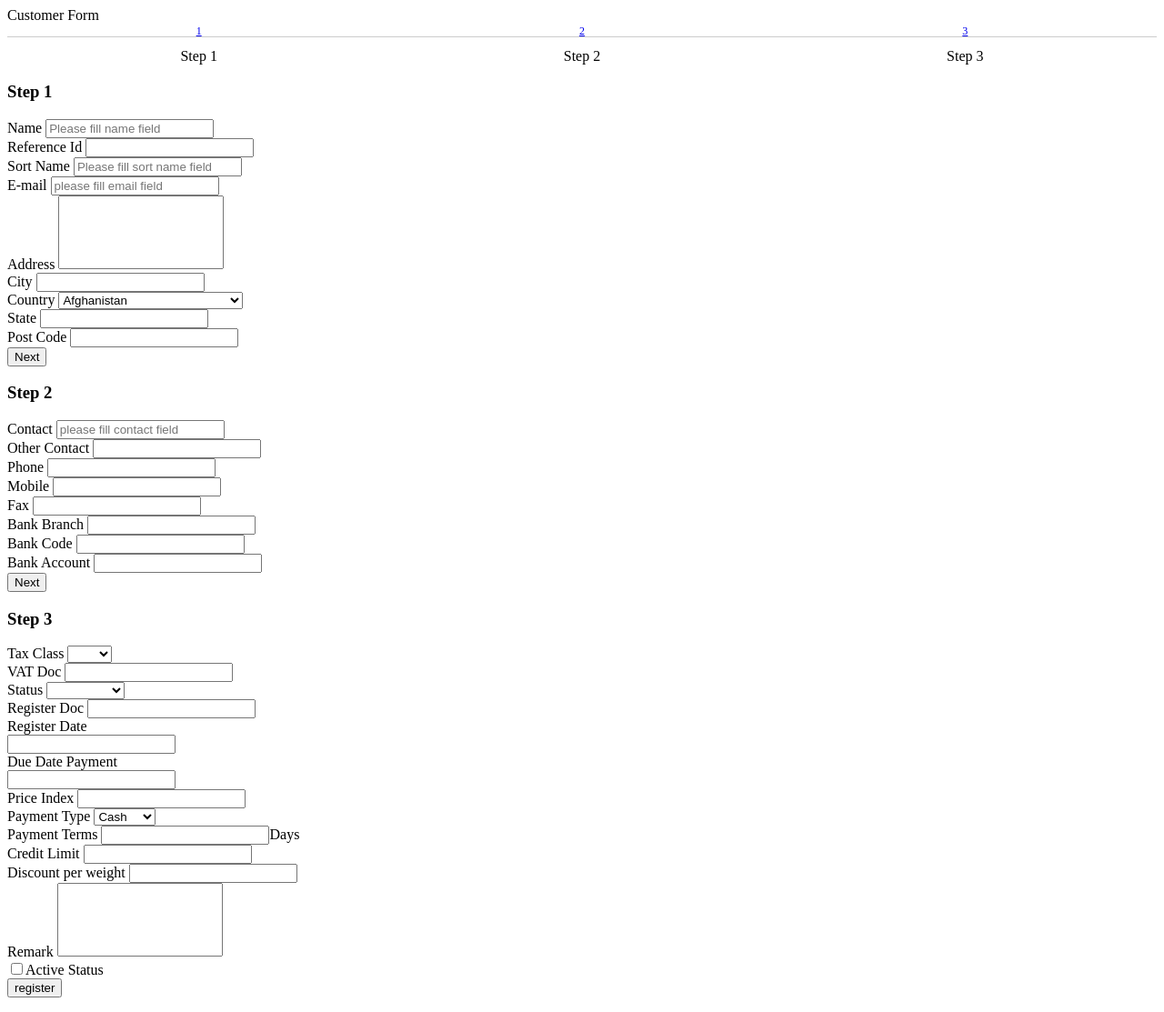
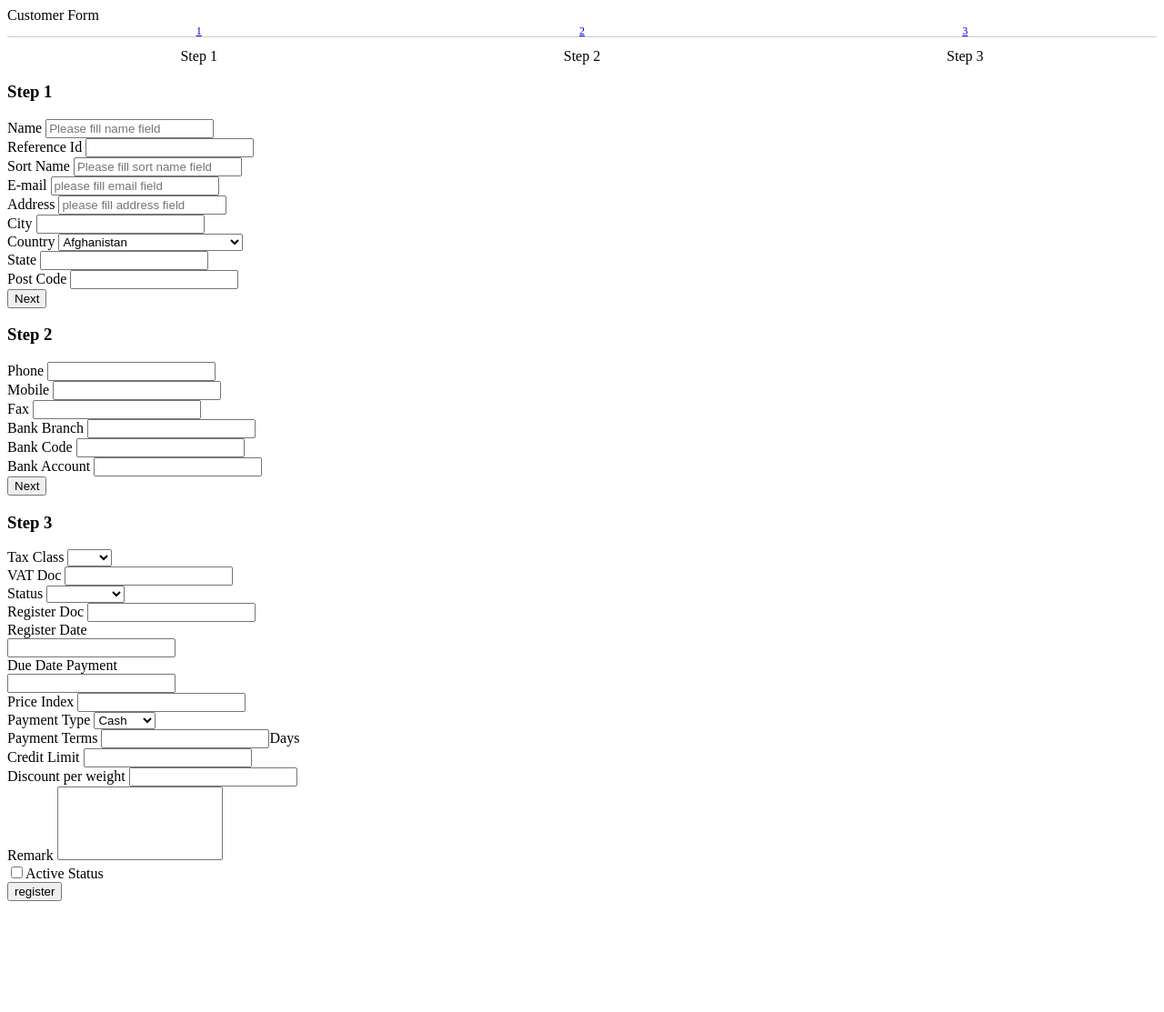
Before and after one commit to bebeck/manifest-system, a CodeIgniter app: the page made by application/views/customers/customer_input.php in a window 1280 px wide. Shown: the whole page at 91% size. After the commit the page ends 991 px from the top, so only its background shows below. Run offline with CodeIgniter, Linux system fonts and the light colour scheme.

Commit message:
get customer

```diff
--- a/application/models/customers_model.php
+++ b/application/models/customers_model.php
@@ -20,6 +20,16 @@ class Customers_model extends CI_Model {
 	{
 
 		$this->db->insert('customer_table',$data);
+
+	}
+
+	function get_data($status){
+
+		$this->db->where('status', $status);
+		$query = $this->db->get('customer_table');
+		return $query->result();
+
+
 
 	}
 
--- a/application/views/customers/customer_input.php
+++ b/application/views/customers/customer_input.php
@@ -110,7 +110,7 @@
 
                                   <div class="form-group">
                                             <label>Address</label>
-                                            <textarea class="form-control" id="address" name="address" placeholder="" rows="5" style="resize:none"></textarea>
+                                          <input type="text" name="address" placeholder="please fill address field" class="form-control" required="required">
                                         </div>
 
 
@@ -404,20 +404,7 @@
         <div class="col-xs-12">
             <div class="col-md-12">
                 <h3> Step 2</h3>
-                     <div class="form-group">
 
-
-          <label >Contact</label>
-            <input id="contact" name="contact" required="required" type="text" placeholder="please fill contact field" class="form-control">
-
-        </div>
-
-    <div class="form-group" >
-      <label >Other Contact</label>
-
-        <input id="otcontact" name="otcontact" type="text" placeholder="" class="form-control">
-
-    </div>
       <div class="form-group" >
               <label>Phone</label>
 
@@ -579,6 +566,8 @@
 
 <script>
 
+
+
 $(document).ready(function () {
 
     var navListItems = $('div.setup-panel div a'),
```
Also changed, not shown: application/controllers/customers.php (+16 -10 lines), application/views/customers/data.php (+19 -4 lines).
